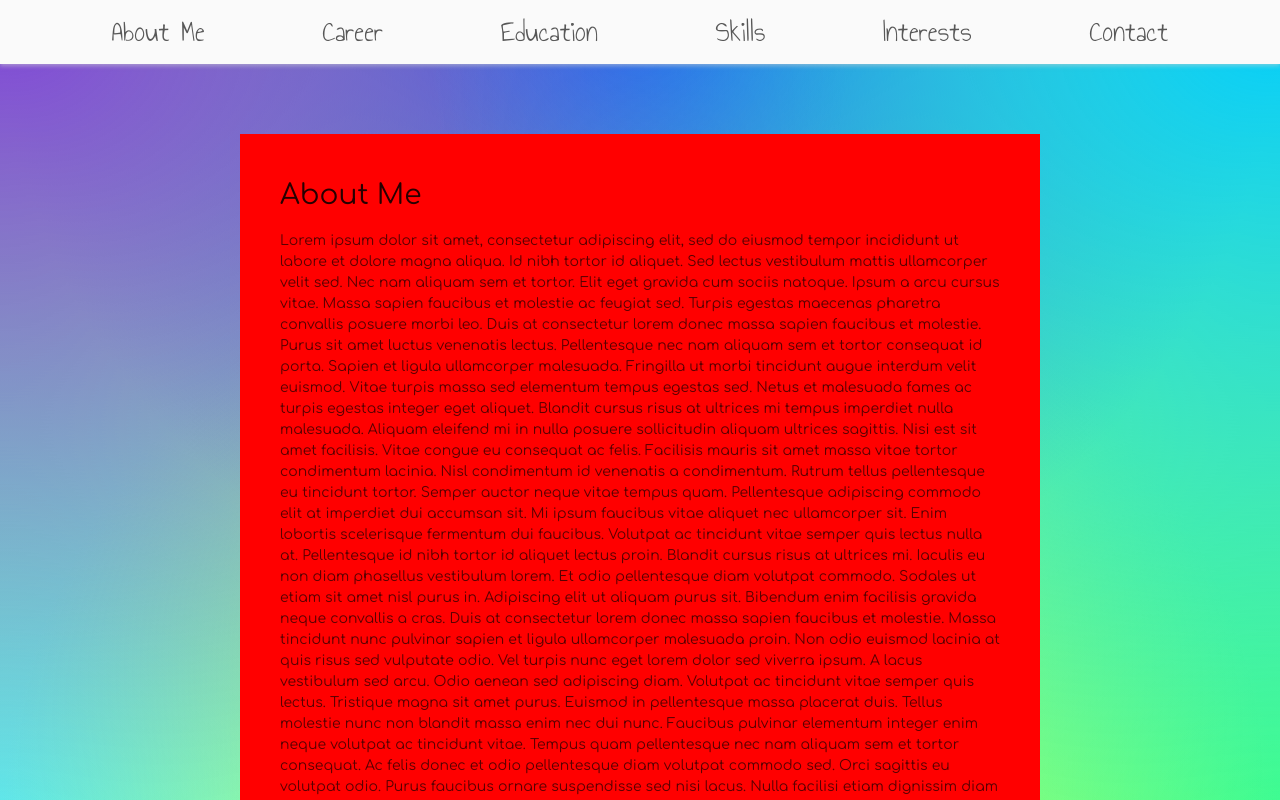
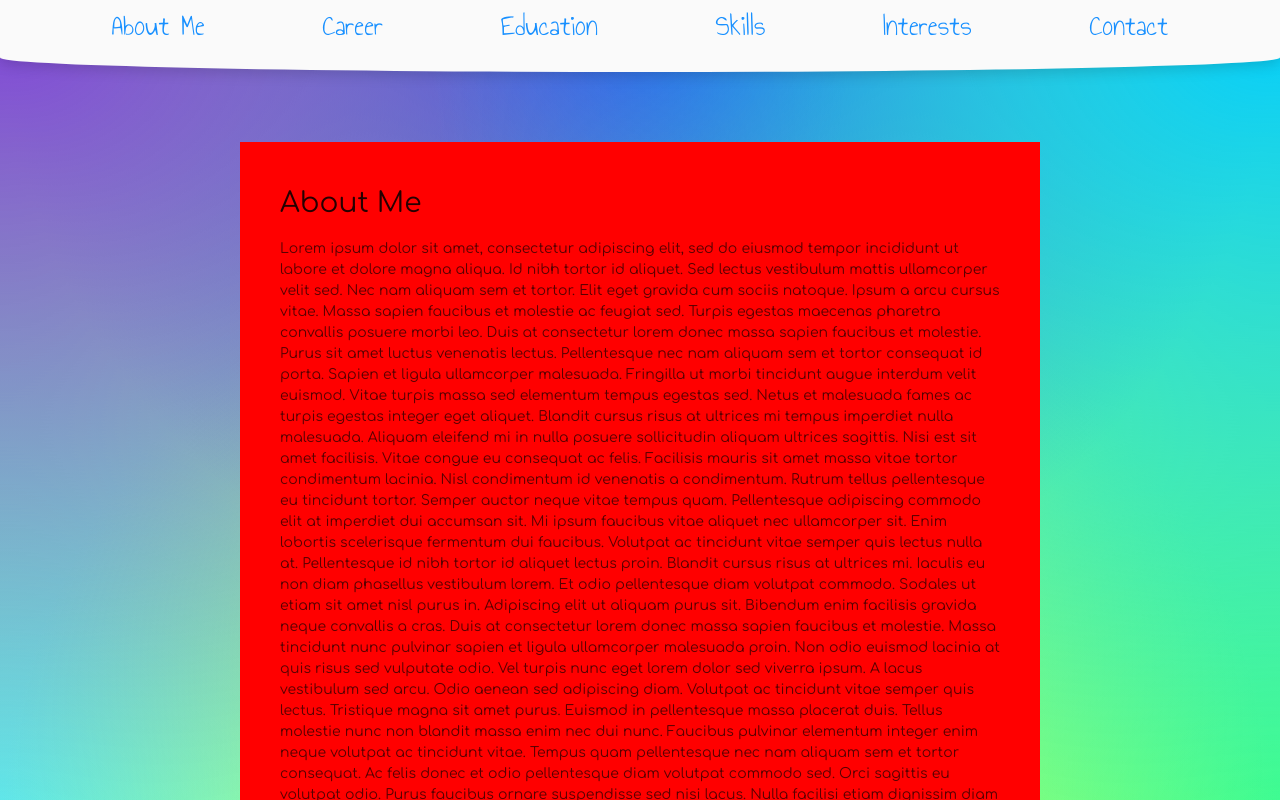
Before and after one commit to ilaydacansinkoc/home, a React (Create React App) app: page / in a window 1280 px wide. Shown: the top 800 px of the page. Built offline with nearby package versions, Linux system fonts and the light colour scheme.

Commit message:
Header props refactored

```diff
--- a/src/components/Header/Header.scss
+++ b/src/components/Header/Header.scss
@@ -1,19 +1,27 @@
 .header {
-  width: 100vw;
-  height: 64px;
-  box-shadow: 0 2px 4px 0 rgba(209, 209, 209, 0.5);
+  width: 100%;
+  height: 72px;
+  box-shadow: 0 4px 14px 0 rgba(0, 0, 0, 0.15);
   background-color: #fafafa;
   display: flex;
   justify-content: space-evenly;
   padding-bottom: 2px;
+  position: sticky;
+  position: -webkit-sticky;
+  z-index: 1;
+  top: 0;
+  border-bottom-left-radius: 50% 20%;
+  border-bottom-right-radius: 50% 20%;
+
   .header__title {
     outline: none;
+    height: 50px;
     background-color: #fafafa;
     border: none;
     font-size: 30px;
     font-family: AnnieUseYourTelescope-Regular, sans-serif;
   }
-  .header__title--active {
+  .header__title > .active {
     border-bottom: 2px solid #7577e3;
   }
   .header__title--active:hover {
--- a/src/components/Header/Header.tsx
+++ b/src/components/Header/Header.tsx
@@ -1,29 +1,28 @@
-import React, { useState } from 'react';
+import React from 'react';
 import './Header.scss';
+import { Link } from 'react-scroll';
 
-const Header: React.FC<{}> = () => {
-  const [clickedIndex, setClickedIndex] = useState<number>(-1);
-  const titles = [
-    'About Me',
-    'Career',
-    'Education',
-    'Skills',
-    'Interests',
-    'Contact',
-  ];
+interface IHeader {
+  titles: any;
+}
+
+const Header: React.FC<IHeader> = ({ titles }) => {
+  //const [clickedIndex, setClickedIndex] = useState<number>(0);
 
   return (
     <div className='header'>
-      {titles.map((title: string, index: number) => {
+      {titles.map((title: any, index: number) => {
         return (
-          <button
-            className={`header__title ${
-              clickedIndex === index ? 'header__title--active' : ''
-            }`}
-            onClick={() => {
-              setClickedIndex(index);
-            }}>
-            {title}
+          <button className='header__title' key={index}>
+            <Link
+              activeClass='active'
+              to={title.id}
+              spy={true}
+              smooth={true}
+              offset={-70}
+              duration={500}>
+              {title.title}
+            </Link>
           </button>
         );
       })}
```
